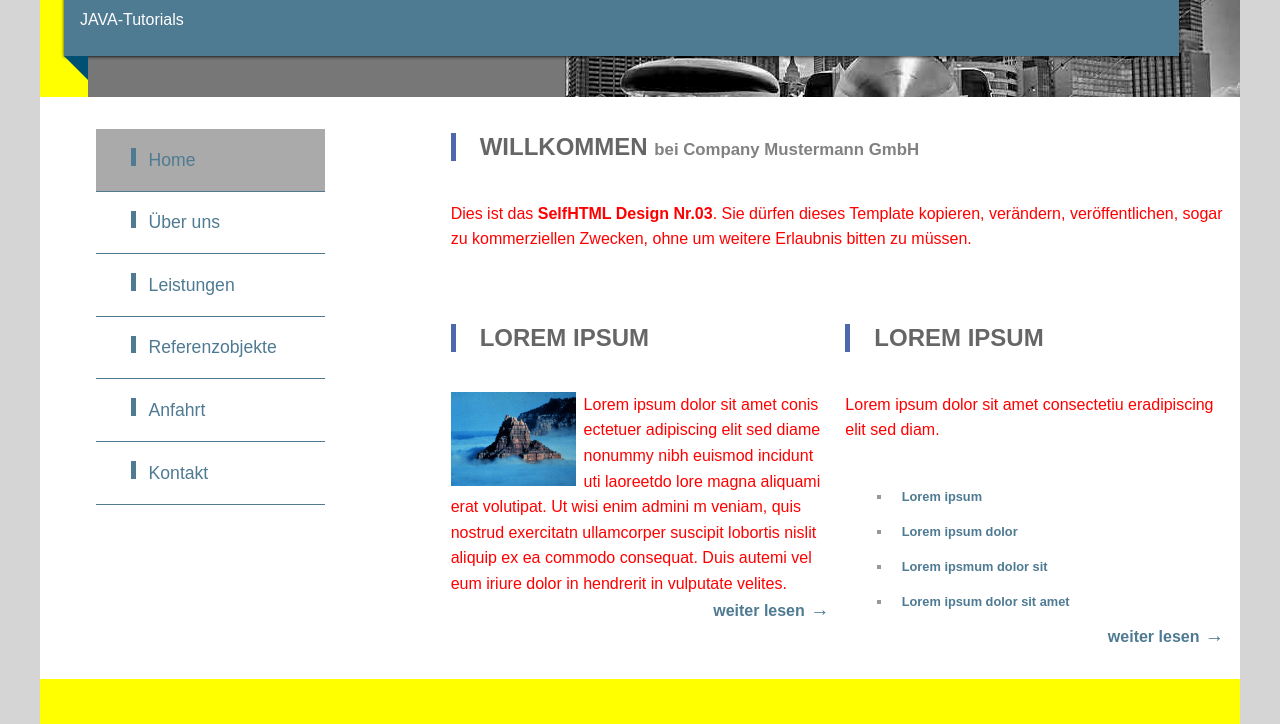
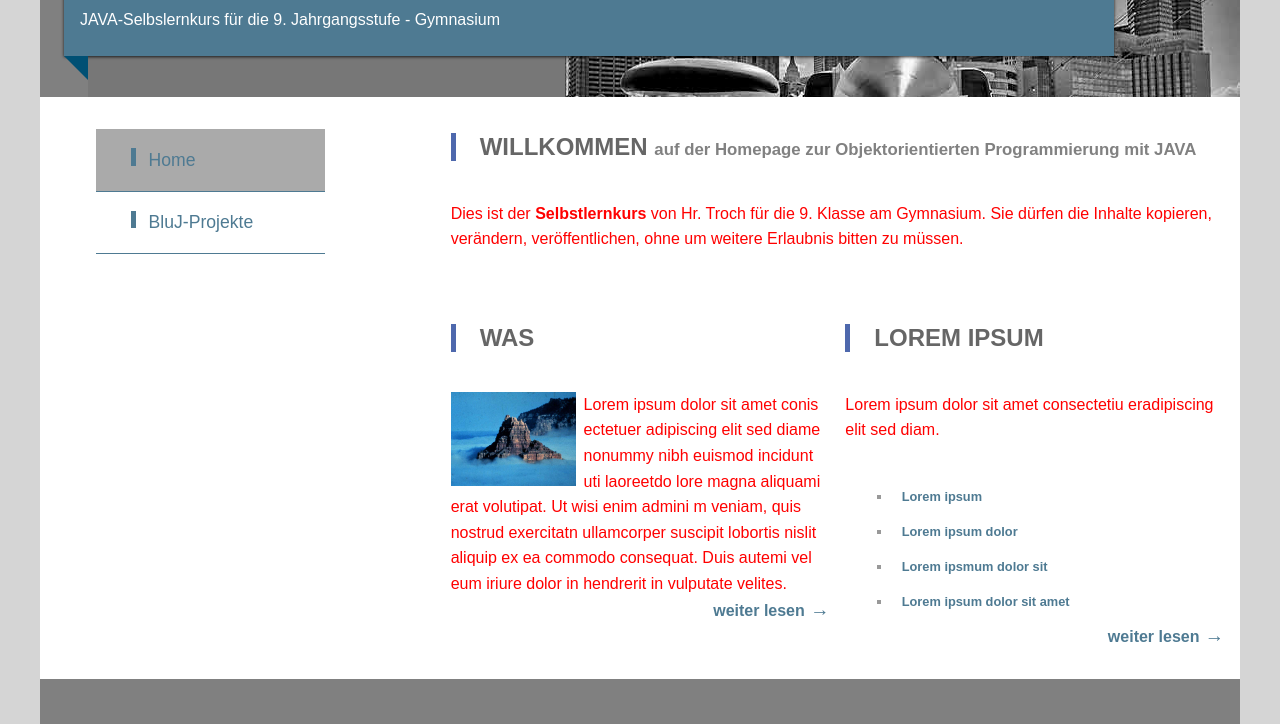
Before and after one commit to GTroch/informatik_9, a plain HTML site: page index.html in a window 1280 px wide. Shown: the part 145-869 px from the top of the page. Drawn offline with Linux system fonts and the light colour scheme.

Commit message:
Überschriften Erklärungen

```diff
--- a/css/style.css
+++ b/css/style.css
@@ -17,7 +17,7 @@ body {
 	max-width: 75em;
 	margin:0 auto;
 	padding: 0;
-	background: yellow;
+	background: gray;
 	color: red;
 	font: normal 1em Arial, sans-serif;  /* Mindestschriftgröße wird dem Browser, bzw. dem Nutzer überlassen! */
 
@@ -292,4 +292,3 @@ nav a[aria-current=page]{
   .spalte img {
      width: 33%;
   }
-}
--- a/index.html
+++ b/index.html
@@ -11,8 +11,8 @@
 
 <header>
     <a class="ribbon" tabindex="-1" title="zurück zur Startseite!" href="index.html">
-	   <h1 id="logo">Unterrichtsmaterial: Objektorientierte Programmierung</h1>
-       <p>JAVA-Tutorials</p>
+	   <h1 id="logo">Objektorientierte Modellierung und Programmierung</h1>
+       <p>JAVA-Selbslernkurs für die 9. Jahrgangsstufe - Gymnasium</p>
     </a>
 </header>
 
@@ -21,24 +21,20 @@
 	<nav id="navigation">
 	<ul>
 		<li><a aria-current="page">Home</a></li>
-		<li><a href="1-unterseite.html">Über uns</a></li>
-		<li><a href="1-unterseite.html#">Leistungen</a></li>
-		<li><a href="1-unterseite.html">Referenzobjekte</a>
-		<li><a href="1-unterseite.html">Anfahrt</a></li>
-		<li><a href="2-contact.html">Kontakt</a></li>
+		<li><a href="BlueJ-Projekte">BluJ-Projekte</a></li>
 	</ul>
 	</nav>
 
 	<section id="intro">
-	<h2>Willkommen <span>bei Company Mustermann GmbH</span></h2>
+	<h2>Willkommen <span>auf der Homepage zur Objektorientierten Programmierung mit JAVA</span></h2>
     <p>
-		Dies ist das <strong>SelfHTML Design Nr.03</strong>. Sie dürfen dieses Template kopieren, verändern, veröffentlichen, sogar zu kommerziellen Zwecken, ohne um weitere Erlaubnis bitten zu müssen.
+		Dies ist der <strong>Selbstlernkurs</strong> von Hr. Troch für die 9. Klasse am Gymnasium. Sie dürfen die Inhalte kopieren, verändern, veröffentlichen, ohne um weitere Erlaubnis bitten zu müssen.
 	</p>
     </section>
 
 
     <section class="spalte">
-   		 <h2>Lorem ipsum</h2>
+   		 <h2>Was </h2>
 		<p>
 			<img src="img/dummy-3.jpg" alt="Dummybild - bitte Alternativbeschreibung einfügen">
 			Lorem ipsum dolor sit amet conis ectetuer adipiscing elit sed diame nonummy nibh euismod incidunt uti laoreetdo lore magna aliquami erat volutipat. Ut wisi enim admini m veniam, quis nostrud exercitatn ullamcorper suscipit lobortis nislit aliquip ex ea commodo consequat. Duis autemi vel eum iriure dolor in hendrerit in vulputate velites.<br>
@@ -71,6 +67,4 @@
 	</ul>
     <p>
     	Design: Duit, <a href="http://designenlassen.de/">designenlassen.de</a><br>
-		technische Umsetzung: <a href="http://selfhtml.org">selfhtml.org</a>
-    </p>
-</
+		technische Umsetzung: <a href="http://selfhtml.org">self
```
